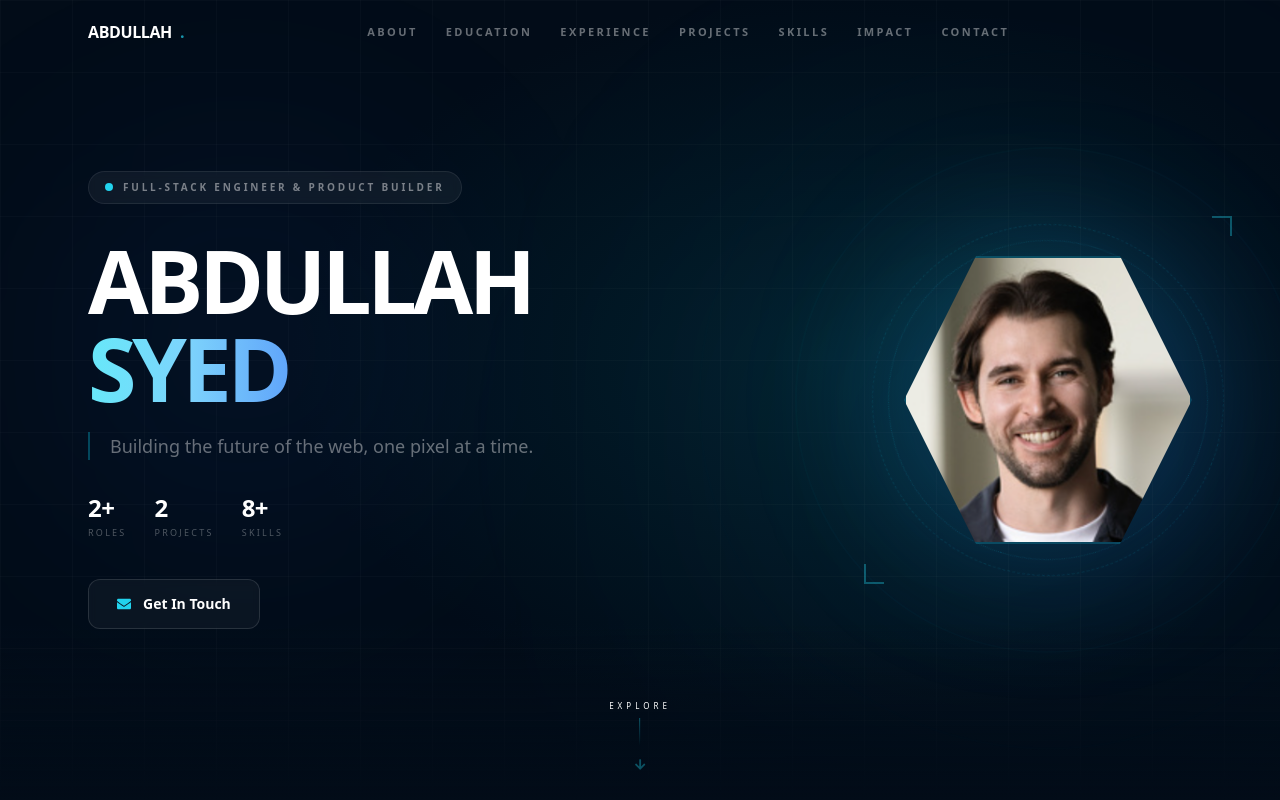
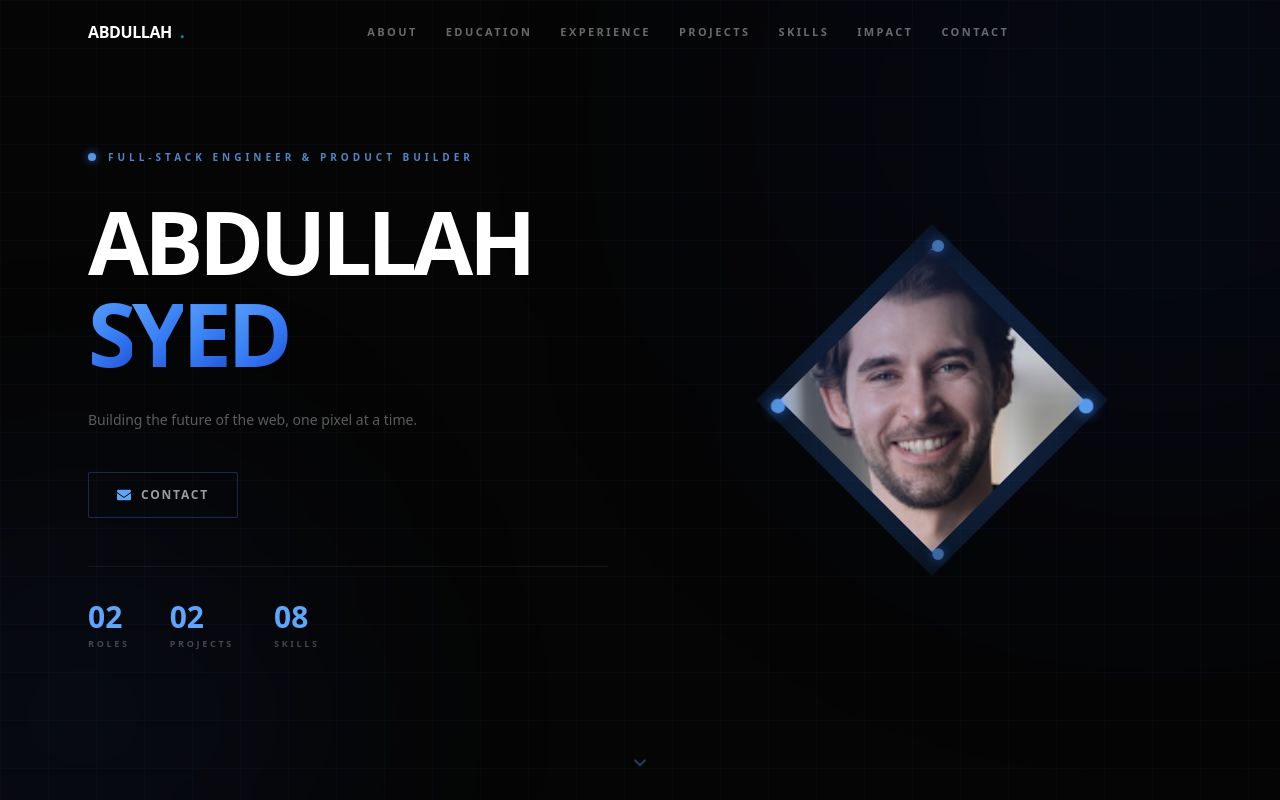
Before and after one commit to salienceenterprises-lab/portfolio-5f77b, a Next.js app: page /portfolio-5f77b/ in a window 1280 px wide. Shown: the top 800 px of the page. Built offline with nearby package versions, Linux system fonts and the light colour scheme.

Commit message:
Update app/components/hero.jsx via Portfolio SaaS

```diff
--- a/app/components/hero.jsx
+++ b/app/components/hero.jsx
@@ -1,234 +1,276 @@
 "use client";
-import React, { useEffect, useRef } from "react";
 import { motion, useScroll, useTransform } from "framer-motion";
-import { FaEnvelope, FaDownload, FaArrowDown } from "react-icons/fa";
+import { FaDownload, FaEnvelope, FaChevronDown } from "react-icons/fa";
 
 export default function PortfolioHero({ data }) {
   const { scrollY } = useScroll();
-  const y1 = useTransform(scrollY, [0, 600], [0, 180]);
-  const y2 = useTransform(scrollY, [0, 600], [0, -120]);
+  const opacity = useTransform(scrollY, [0, 400], [1, 0]);
+  const yParallax = useTransform(scrollY, [0, 400], [0, 80]);
 
-  const scrollToContact = () => {
-    const el = document.getElementById("contact");
-    if (el) el.scrollIntoView({ behavior: "smooth" });
-  };
+  const firstName = data?.name?.split(" ")[0] || "";
+  const lastName = data?.name?.split(" ").slice(1).join(" ") || "";
+
+  const scrollToContact = () =>
+    document.getElementById("contact")?.scrollIntoView({ behavior: "smooth" });
 
   const stats = [
-    data?.experience?.length > 0 && { value: `${data.experience.length}+`, label: "Roles" },
-    data?.projects?.length > 0  && { value: `${data.projects.length}`,   label: "Projects" },
-    data?.skills?.length > 0    && { value: `${data.skills.length}+`,    label: "Skills" },
+    data?.experience?.length > 0 && { label: "Roles", value: data.experience.length },
+    data?.projects?.length > 0 && { label: "Projects", value: data.projects.length },
+    data?.skills?.length > 0 && { label: "Skills", value: data.skills.length },
   ].filter(Boolean);
 
   return (
-    <section id="hero" className="relative min-h-screen flex items-center justify-center overflow-hidden bg-[#020c18]">
+    <section id="hero" className="relative min-h-screen flex items-center justify-center overflow-hidden bg-[#050505]">
 
-      {/* ── Background layers ─────────────────────────────────────────── */}
-      <div className="absolute inset-0 z-0 pointer-events-none">
-        <div className="absolute inset-0 bg-[radial-gradient(ellipse_65%_70%_at_65%_45%,rgba(6,182,212,0.10)_0%,rgba(2,12,24,1)_65%)]" />
-        <div className="absolute inset-0 bg-[linear-gradient(to_right,rgba(255,255,255,0.018)_1px,transparent_1px),linear-gradient(to_bottom,rgba(255,255,255,0.018)_1px,transparent_1px)] bg-[size:72px_72px]" />
-        {/* Horizontal scanner */}
-        <motion.div
-          animate={{ y: ["-2px", "100vh"] }}
-          transition={{ duration: 7, repeat: Infinity, ease: "linear" }}
-          className="absolute left-0 right-0 h-px bg-gradient-to-r from-transparent via-cyan-400/18 to-transparent"
-        />
+      {/* Electric neon grid */}
+      <div className="absolute inset-0 bg-[linear-gradient(rgba(59,130,246,0.035)_1px,transparent_1px),linear-gradient(90deg,rgba(59,130,246,0.035)_1px,transparent_1px)] bg-[size:48px_48px] pointer-events-none" />
+
+      {/* Ambient blobs */}
+      <div className="absolute top-0 right-0 w-[700px] h-[700px] bg-blue-700/[0.07] blur-[160px] rounded-full translate-x-1/3 -translate-y-1/3 pointer-events-none" />
+      <div className="absolute bottom-0 left-0 w-[500px] h-[500px] bg-blue-900/[0.1] blur-[120px] rounded-full -translate-x-1/3 translate-y-1/3 pointer-events-none" />
+
+      {/* Diagonal slash lines */}
+      <div className="absolute inset-0 overflow-hidden pointer-events-none">
+        <div className="absolute top-[-10%] right-[12%] w-px h-[130%] bg-gradient-to-b from-transparent via-blue-500/12 to-transparent"
+          style={{ transform: "rotate(12deg)" }} />
+        <div className="absolute top-[-10%] right-[18%] w-px h-[130%] bg-gradient-to-b from-transparent via-blue-400/6 to-transparent"
+          style={{ transform: "rotate(12deg)" }} />
+        <div className="absolute top-[-10%] right-[24%] w-px h-[130%] bg-gradient-to-b from-transparent via-blue-500/4 to-transparent"
+          style={{ transform: "rotate(12deg)" }} />
       </div>
 
-      {/* Parallax depth blobs */}
-      <motion.div style={{ y: y1 }} className="absolute top-[20%] left-[4%] w-[380px] h-[380px] bg-blue-600/[0.07] rounded-full blur-[120px] pointer-events-none" />
-      <motion.div style={{ y: y2 }} className="absolute bottom-[15%] right-[4%] w-[480px] h-[480px] bg-cyan-400/[0.07] rounded-full blur-[140px] pointer-events-none" />
+      {/* Horizontal scan line */}
+      <motion.div
+        animate={{ y: ["-100vh", "200vh"] }}
+        transition={{ duration: 10, repeat: Infinity, ease: "linear", repeatDelay: 3 }}
+        className="absolute inset-x-0 h-px bg-gradient-to-r from-transparent via-blue-400/25 to-transparent z-10 pointer-events-none"
+      />
 
-      {/* ── Main content grid ──────────────────────────────────────────── */}
-      <div className="relative z-20 max-w-6xl mx-auto px-6 w-full">
-        <div className="grid grid-cols-1 lg:grid-cols-[1fr_400px] gap-12 lg:gap-20 items-center min-h-screen py-28">
+      <motion.div style={{ opacity, y: yParallax }}
+        className="relative z-20 max-w-6xl mx-auto px-6 w-full grid grid-cols-1 md:grid-cols-2 gap-16 items-center py-32 min-h-screen">
 
-          {/* LEFT — Identity */}
-          <div className="flex flex-col justify-center order-2 lg:order-1">
+        {/* Left: content */}
+        <div className="order-2 md:order-1">
 
           {/* Status badge */}
           <motion.div
             initial={{ opacity: 0, x: -24 }}
             animate={{ opacity: 1, x: 0 }}
-              transition={{ duration: 0.7 }}
-              className="inline-flex items-center gap-3 mb-8 w-fit"
+            transition={{ duration: 0.5 }}
+            className="flex items-center gap-3 mb-8"
           >
-              <div className="flex items-center gap-2.5 px-4 py-2 rounded-full bg-white/[0.05] border border-white/[0.08] backdrop-blur-sm">
-                <span className="relative flex h-2 w-2">
-                  <span className="animate-ping absolute inline-flex h-full w-full rounded-full bg-cyan-400 opacity-60" />
-                  <span className="relative inline-flex h-2 w-2 rounded-full bg-cyan-400" />
-                </span>
-                <span className="text-[10px] uppercase tracking-[0.28em] text-white/45 font-semibold">{data.title || "Available"}</span>
-              </div>
+            <motion.span
+              animate={{ opacity: [1, 0.3, 1] }}
+              transition={{ duration: 1.4, repeat: Infinity }}
+              className="block w-2 h-2 rounded-full bg-blue-400 shadow-[0_0_8px_rgba(59,130,246,0.9)]"
+            />
+            <span className="text-[10px] font-black tracking-[0.4em] uppercase text-blue-400/80">{data?.title}</span>
           </motion.div>
 
-            {/* Name */}
-            <div className="mb-5 overflow-hidden">
-              <motion.div
-                initial={{ y: 80, opacity: 0 }}
+          {/* Name — character-by-character reveal */}
+          <div className="mb-8">
+            {/* First name */}
+            <div className="flex flex-wrap overflow-hidden">
+              {firstName.split("").map((char, i) => (
+                <motion.span
+                  key={`fn-${i}`}
+                  initial={{ y: "100%", opacity: 0 }}
                   animate={{ y: 0, opacity: 1 }}
-                transition={{ duration: 1, ease: [0.16, 1, 0.3, 1] }}
+                  transition={{ duration: 0.45, delay: 0.25 + i * 0.045, ease: [0.22, 1, 0.36, 1] }}
+                  className="text-6xl sm:text-[5.5rem] font-black tracking-tighter text-white leading-none"
+                  style={{ display: "inline-block" }}
                 >
-                <h1 className="text-6xl sm:text-7xl lg:text-[88px] font-black tracking-tighter leading-[0.88]">
-                  <span className="text-white">{data.name?.split(" ")[0]}</span>
-                  <br />
-                  <span className="bg-gradient-to-r from-cyan-300 via-sky-300 to-blue-400 bg-clip-text text-transparent">
-                    {data.name?.split(" ").slice(1).join(" ")}
-                  </span>
-                </h1>
-              </motion.div>
+                  {char}
+                </motion.span>
+              ))}
+            </div>
+            {/* Last name in electric blue */}
+            <div className="flex flex-wrap overflow-hidden mt-1">
+              {lastName.split("").map((char, i) => (
+                <motion.span
+                  key={`ln-${i}`}
+                  initial={{ y: "100%", opacity: 0 }}
+                  animate={{ y: 0, opacity: 1 }}
+                  transition={{ duration: 0.45, delay: 0.45 + i * 0.045, ease: [0.22, 1, 0.36, 1] }}
+                  className="text-6xl sm:text-[5.5rem] font-black tracking-tighter leading-none"
+                  style={{
+                    display: "inline-block",
+                    background: "linear-gradient(135deg, #60a5fa 0%, #3b82f6 50%, #1d4ed8 100%)",
+                    WebkitBackgroundClip: "text",
+                    WebkitTextFillColor: "transparent",
+                    backgroundClip: "text",
+                  }}
+                >
+                  {char === " " ? "\u00A0" : char}
+                </motion.span>
+              ))}
+            </div>
           </div>
 
           {/* Slogan */}
-            {data.sloganHeroSection && (
           <motion.p
             initial={{ opacity: 0, y: 16 }}
             animate={{ opacity: 1, y: 0 }}
-                transition={{ duration: 0.8, delay: 0.3 }}
-                className="text-base sm:text-lg text-white/40 max-w-md font-light leading-relaxed mb-8 border-l-[2px] border-cyan-500/35 pl-5"
+            transition={{ duration: 0.6, delay: 0.9 }}
+            className="text-white/35 text-sm leading-relaxed max-w-sm mb-10"
           >
-                {data.sloganHeroSection}
+            {data?.sloganHeroSection}
           </motion.p>
+
+          {/* CTAs */}
+          <motion.div
+            initial={{ opacity: 0, y: 16 }}
+            animate={{ opacity: 1, y: 0 }}
+            transition={{ duration: 0.5, delay: 1.1 }}
+            className="flex flex-wrap gap-4 mb-12"
+          >
+            {data?.resumeBase64 && (
+              <motion.a
+                whileHover={{ scale: 1.03, boxShadow: "0 0 35px rgba(59,130,246,0.45)" }}
+                whileTap={{ scale: 0.97 }}
+                href={`data:application/pdf;base64,${data.resumeBase64}`}
+                download={`${data.name || "Resume"}.pdf`}
+                className="group relative flex items-center gap-2.5 px-7 py-3.5 bg-blue-600 text-white text-xs font-black rounded-sm uppercase tracking-[0.15em] overflow-hidden transition-all shadow-lg shadow-blue-600/20"
+              >
+                <span className="absolute inset-0 bg-gradient-to-r from-blue-500 to-blue-700 opacity-0 group-hover:opacity-100 transition-opacity duration-300" />
+                <FaDownload className="w-3.5 h-3.5 relative z-10" />
+                <span className="relative z-10">Resume</span>
+              </motion.a>
             )}
+            <motion.button
+              whileHover={{ scale: 1.03 }}
+              whileTap={{ scale: 0.97 }}
+              onClick={scrollToContact}
+              className="flex items-center gap-2.5 px-7 py-3.5 border border-blue-500/30 text-white/60 text-xs font-black rounded-sm hover:border-blue-400/60 hover:text-white/90 transition-all uppercase tracking-[0.15em]"
+            >
+              <FaEnvelope className="w-3.5 h-3.5 text-blue-400" />
+              Contact
+            </motion.button>
+          </motion.div>
 
           {/* Stats */}
           {stats.length > 0 && (
             <motion.div
-                initial={{ opacity: 0, y: 16 }}
+              initial={{ opacity: 0 }}
+              animate={{ opacity: 1 }}
+              transition={{ duration: 0.6, delay: 1.4 }}
+              className="flex items-center gap-10 pt-8 border-t border-white/[0.06]"
+            >
+              {stats.map((stat, i) => (
+                <div key={i}>
+                  <motion.div
+                    initial={{ opacity: 0, y: 10 }}
                     animate={{ opacity: 1, y: 0 }}
-                transition={{ duration: 0.6, delay: 0.45 }}
-                className="flex gap-7 mb-10"
+                    transition={{ duration: 0.4, delay: 1.5 + i * 0.1 }}
+                    className="text-3xl font-black text-blue-400 tabular-nums"
                   >
-                {stats.map((s, i) => (
-                  <div key={i} className="flex flex-col gap-0.5">
-                    <span className="text-2xl font-black text-white tracking-tight">{s.value}</span>
-                    <span className="text-[9px] uppercase tracking-[0.25em] text-white/30 font-medium">{s.label}</span>
+                    {String(stat.value).padStart(2, "0")}
+                  </motion.div>
+                  <div className="text-[9px] font-bold uppercase tracking-[0.3em] text-white/25 mt-0.5">{stat.label}</div>
                 </div>
               ))}
             </motion.div>
           )}
-
-            {/* CTAs */}
-            <motion.div
-              initial={{ opacity: 0, y: 20 }}
-              animate={{ opacity: 1, y: 0 }}
-              transition={{ duration: 0.5, delay: 0.6 }}
-              className="flex flex-wrap gap-4"
-            >
-              {data?.resumeBase64 && (
-                <motion.a
-                  whileHover={{ scale: 1.04, boxShadow: "0 0 40px rgba(6,182,212,0.28)" }}
-                  whileTap={{ scale: 0.96 }}
-                  href={`data:application/pdf;base64,${data.resumeBase64}`}
-                  download={`${data.name || "Resume"}.pdf`}
-                  className="group flex items-center gap-3 px-7 py-3.5 bg-gradient-to-r from-blue-600 to-cyan-500 text-white text-sm font-bold rounded-xl shadow-lg shadow-cyan-500/20 transition-all duration-300"
-                >
-                  <FaDownload className="w-3.5 h-3.5 group-hover:-translate-y-0.5 transition-transform duration-200" />
-                  Download Resume
-                </motion.a>
-              )}
-              <motion.button
-                whileHover={{ scale: 1.04 }}
-                whileTap={{ scale: 0.96 }}
-                onClick={scrollToContact}
-                className="group flex items-center gap-3 px-7 py-3.5 border border-white/[0.12] hover:border-cyan-500/40 bg-white/[0.04] hover:bg-cyan-500/[0.08] text-white text-sm font-bold rounded-xl backdrop-blur-sm transition-all duration-300"
-              >
-                <FaEnvelope className="w-3.5 h-3.5 text-cyan-400" />
-                Get In Touch
-              </motion.button>
-            </motion.div>
         </div>
 
-          {/* RIGHT — Profile Photo */}
-          <div className="flex justify-center lg:justify-end items-center order-1 lg:order-2">
-            <div className="relative">
-              {/* Sonar pulse rings */}
-              {[0, 1, 2].map((i) => (
+        {/* Right: Diamond photo */}
+        <div className="order-1 md:order-2 flex justify-center items-center">
+          {data?.heroImageBase64 ? (
+            <motion.div
+              initial={{ opacity: 0, scale: 0.75, rotate: 5 }}
+              animate={{ opacity: 1, scale: 1, rotate: 0 }}
+              transition={{ duration: 0.9, delay: 0.2, type: "spring", stiffness: 70, damping: 14 }}
+              className="relative w-60 h-60 sm:w-80 sm:h-80"
+            >
+              {/* Glow behind diamond */}
+              <div
+                className="absolute inset-0 scale-110 bg-blue-500/20 blur-2xl"
+                style={{ clipPath: "polygon(50% 0%, 100% 50%, 50% 100%, 0% 50%)" }}
+              />
+
+              {/* Slow rotating outer ring */}
+              <motion.div
+                animate={{ rotate: 360 }}
+                transition={{ duration: 24, repeat: Infinity, ease: "linear" }}
+                className="absolute -inset-5 border border-dashed border-blue-500/20"
+                style={{ clipPath: "polygon(50% 0%, 100% 50%, 50% 100%, 0% 50%)" }}
+              />
+
+              {/* Cardinal corner dots */}
+              {[
+                { top: 0, left: "50%", transform: "translateX(-50%)" },
+                { bottom: 0, left: "50%", transform: "translateX(-50%)" },
+                { left: 0, top: "50%", transform: "translateY(-50%)" },
+                { right: 0, top: "50%", transform: "translateY(-50%)" },
+              ].map((style, i) => (
                 <motion.div
                   key={i}
-                  animate={{ scale: [1, 2.8], opacity: [0.18, 0] }}
-                  transition={{ duration: 3.5, repeat: Infinity, delay: i * 1.15, ease: "easeOut" }}
-                  className="absolute inset-0 rounded-full border border-cyan-400/25 pointer-events-none"
+                  animate={{ opacity: [0.5, 1, 0.5], scale: [0.9, 1.3, 0.9] }}
+                  transition={{ duration: 2.2, repeat: Infinity, delay: i * 0.55 }}
+                  className="absolute w-3 h-3 rounded-full bg-blue-400 shadow-[0_0_12px_rgba(59,130,246,0.9)] z-20"
+                  style={style}
                 />
               ))}
 
-              {/* Rotating orbital rings */}
-              <motion.div
-                animate={{ rotate: 360 }}
-                transition={{ duration: 22, repeat: Infinity, ease: "linear" }}
-                className="absolute -inset-8 rounded-full pointer-events-none"
-                style={{ border: "1px dashed rgba(6,182,212,0.15)" }}
-              />
-              <motion.div
-                animate={{ rotate: -360 }}
-                transition={{ duration: 15, repeat: Infinity, ease: "linear" }}
-                className="absolute -inset-4 rounded-full pointer-events-none"
-                style={{ border: "1px dotted rgba(6,182,212,0.2)" }}
+              {/* Hard border */}
+              <div
+                className="absolute inset-2 border-2 border-blue-500/50 z-10"
+                style={{ clipPath: "polygon(50% 0%, 100% 50%, 50% 100%, 0% 50%)" }}
               />
 
-              {/* Corner accent marks */}
-              <div className="absolute -top-10 -right-10 w-5 h-5 border-t-[2px] border-r-[2px] border-cyan-400/35 pointer-events-none" />
-              <div className="absolute -bottom-10 -left-10 w-5 h-5 border-b-[2px] border-l-[2px] border-cyan-400/35 pointer-events-none" />
-
-              {/* Photo or placeholder */}
-              {data?.heroImageBase64 ? (
-                <motion.div
-                  initial={{ opacity: 0, scale: 0.75 }}
-                  animate={{ opacity: 1, scale: 1 }}
-                  transition={{ duration: 1, delay: 0.25, type: "spring", stiffness: 80, damping: 18 }}
-                  className="relative w-52 h-52 sm:w-64 sm:h-64 lg:w-72 lg:h-72"
+              {/* Photo */}
+              <div
+                className="absolute inset-2 overflow-hidden"
+                style={{ clipPath: "polygon(50% 0%, 100% 50%, 50% 100%, 0% 50%)" }}
               >
-                  {/* Glow halo */}
-                  <div className="absolute inset-0 bg-gradient-to-br from-cyan-400/25 to-blue-600/25 rounded-full blur-3xl scale-110 pointer-events-none" />
-                  {/* Hexagonal frame */}
-                  <div
-                    className="relative w-full h-full overflow-hidden border-[2px] border-cyan-400/20 shadow-[0_0_80px_rgba(6,182,212,0.18)]"
-                    style={{ clipPath: "polygon(25% 0%, 75% 0%, 100% 50%, 75% 100%, 25% 100%, 0% 50%)" }}
-                  >
-                    <img src={data.heroImageBase64} alt={data.name} className="w-full h-full object-cover" />
-                    <div className="absolute inset-0 bg-gradient-to-br from-cyan-400/08 via-transparent to-blue-600/08" />
+                <img
+                  src={data.heroImageBase64}
+                  alt={data.name}
+                  className="w-full h-full object-cover scale-[1.15]"
+                />
+                <div className="absolute inset-0 bg-gradient-to-br from-blue-900/40 to-transparent" />
               </div>
             </motion.div>
           ) : (
             <motion.div
-                  initial={{ opacity: 0, scale: 0.75 }}
-                  animate={{ opacity: 1, scale: 1 }}
+              initial={{ opacity: 0 }}
+              animate={{ opacity: 1 }}
               transition={{ duration: 1, delay: 0.3 }}
-                  className="relative w-52 h-52 sm:w-64 sm:h-64 lg:w-72 lg:h-72"
+              className="relative w-60 h-60 sm:w-80 sm:h-80"
             >
-                  <div className="absolute inset-0 bg-gradient-to-br from-cyan-400/20 to-blue-600/20 rounded-full blur-3xl pointer-events-none" />
               <div
-                    className="relative w-full h-full bg-gradient-to-br from-[#061e34] to-[#041120] border-[2px] border-cyan-400/20 flex items-center justify-center"
-                    style={{ clipPath: "polygon(25% 0%, 75% 0%, 100% 50%, 75% 100%, 25% 100%, 0% 50%)" }}
-                  >
-                    <motion.span
-                      animate={{ opacity: [0.4, 0.8, 0.4] }}
-                      transition={{ duration: 3, repeat: Infinity }}
-                      className="text-7xl font-black bg-gradient-to-b from-cyan-300 to-blue-500 bg-clip-text text-transparent select-none"
-                    >
-                      {data.name?.charAt(0) ?? "?"}
-                    </motion.span>
+                className="absolute inset-0 bg-blue-500/10 blur-xl"
+                style={{ clipPath: "polygon(50% 0%, 100% 50%, 50% 100%, 0% 50%)" }}
+              />
+              <div
+                className="absolute inset-0 border border-blue-500/30"
+                style={{ clipPath: "polygon(50% 0%, 100% 50%, 50% 100%, 0% 50%)" }}
+              />
+              <motion.div
+                animate={{ rotate: 360 }}
+                transition={{ duration: 18, repeat: Infinity, ease: "linear" }}
+                className="absolute inset-8 border border-dashed border-blue-400/20"
+                style={{ clipPath: "polygon(50% 0%, 100% 50%, 50% 100%, 0% 50%)" }}
+              />
+              <div className="absolute inset-0 flex items-center justify-center">
+                <span className="text-5xl font-black text-blue-400/50 tracking-tighter">
+                  {data?.name?.split(" ").map((w) => w[0]).join("") || "?"}
+                </span>
               </div>
             </motion.div>
           )}
         </div>
-          </div>
-        </div>
-      </div>
-
-      {/* Bottom fade */}
-      <div className="absolute bottom-0 left-0 right-0 h-44 bg-gradient-to-t from-[#020c18] to-transparent z-10 pointer-events-none" />
+      </motion.div>
 
       {/* Scroll cue */}
       <motion.div
         initial={{ opacity: 0 }}
         animate={{ opacity: 1 }}
-        transition={{ delay: 1.8 }}
-        className="absolute bottom-9 left-1/2 -translate-x-1/2 z-20 flex flex-col items-center gap-1.5"
+        transition={{ delay: 2.2 }}
+        className="absolute bottom-8 left-1/2 -translate-x-1/2 z-20 flex flex-col items-center gap-2"
       >
-        <span className="text-[8px] uppercase tracking-[0.5em] text-white/18 font-medium">Explore</span>
-        <div className="w-px h-7 bg-gradient-to-b from-cyan-400/40 to-transparent" />
-        <motion.div animate={{ y: [0, 7, 0] }} transition={{ duration: 2, repeat: Infinity }}>
-          <FaArrowDown className="w-3 h-3 text-cyan-400/35" />
+        <motion.div animate={{ y: [0, 7, 0] }} transition={{ duration: 1.8, repeat: Infinity }}>
+          <FaChevronDown className="w-3.5 h-3.5 text-blue-400/35" />
         </motion.div>
       </motion.div>
     </section>
```
Lines whose indentation alone changed are shown as unchanged.
